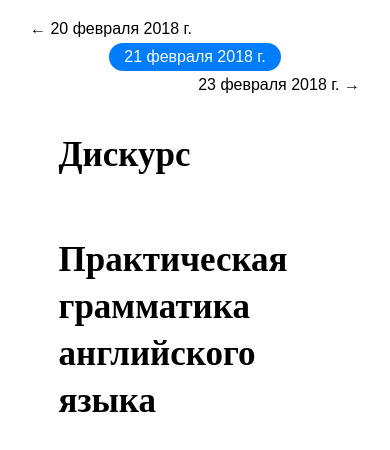
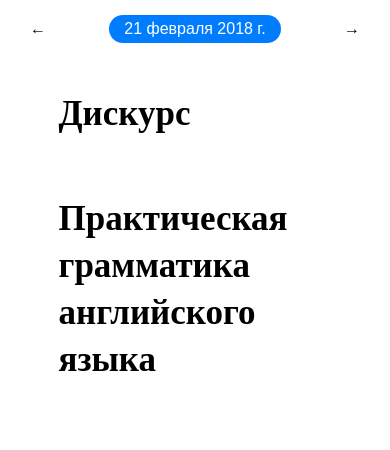
Before and after one commit to g0ddest/english, a React (Create React App) app: page / in a window 390 px wide. Shown: the top 450 px of the page. Built offline with nearby package versions, Linux system fonts and the light colour scheme.

Commit message:
responsive header

```diff
--- a/src/App.css
+++ b/src/App.css
@@ -1,3 +1,8 @@
+html{
+    min-width: 325px;
+    overflow-x: scroll;
+}
+
 header{
     width: 100%;
     padding: 15px 0px;
--- a/src/DateHandler.css
+++ b/src/DateHandler.css
@@ -2,6 +2,12 @@ header div{
     display: inline;
     padding: 5px 15px;
     margin: 0 15px;
+}
+
+@media screen and (max-width: 640px) {
+    header div span{
+        display: none;
+    }
 }
 
 header div.right{
--- a/src/DateHandler.js
+++ b/src/DateHandler.js
@@ -26,11 +26,9 @@ class DateHandler extends Component{
         else
             return (
                 <div className={this.props.position} onClick={this.handleClick.bind(this)}>
-                    {
-                        (this.props.position === "left" ? "← " : "") +
-                        this.decorate(this.props.date) +
-                        (this.props.position === "right" ? " →" : "")
-                    }
+                    {this.props.position === "left" ? "← " : ""}
+                    <span>{this.decorate(this.props.date)}</span>
+                    {this.props.position === "right" ? " →" : ""}
                 </div>
             );
     }
```
